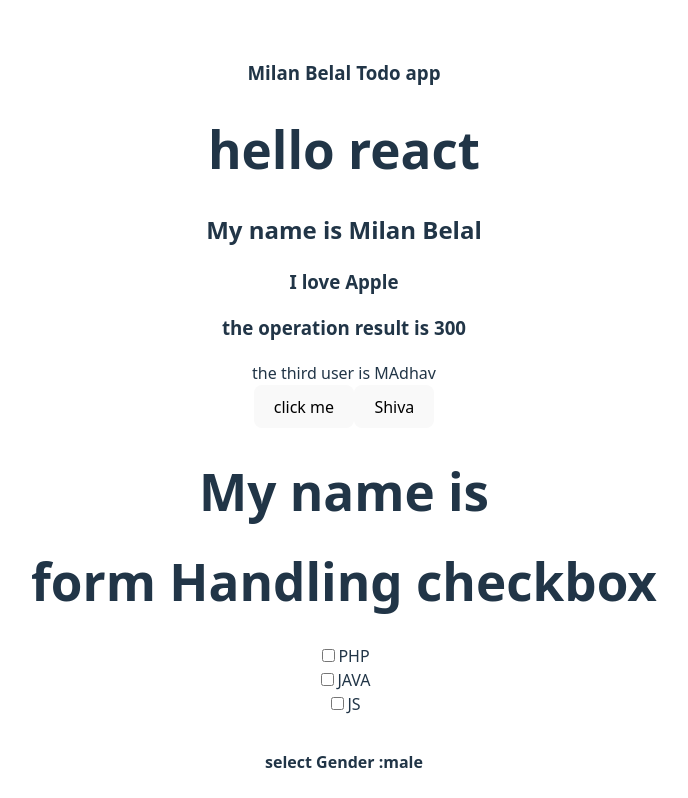
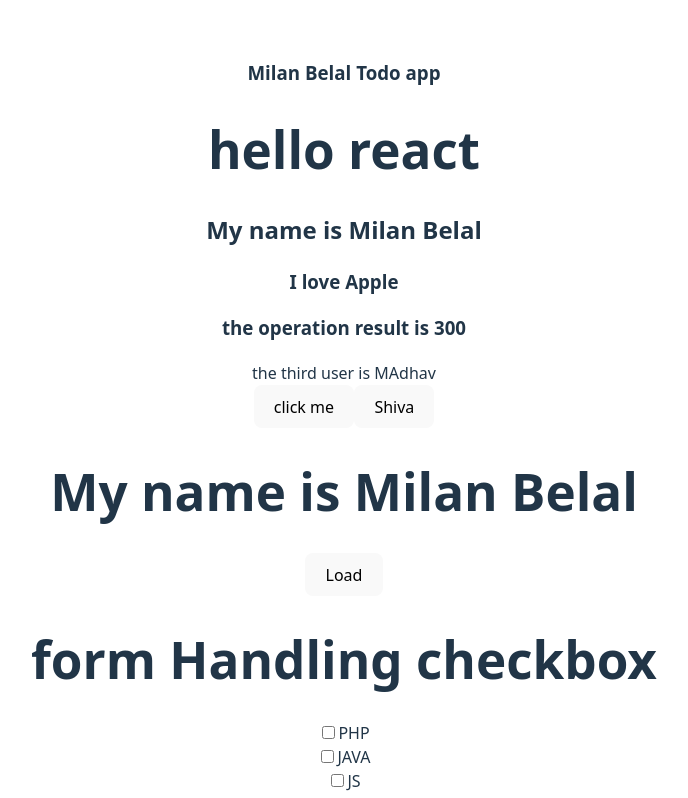
Before and after one commit to Belal172/todo_react, a React (Vite) app: page / in a window 1280 px wide. Shown: the top 798 px of the page, without its empty margins (296-984 px from the left). Built offline with nearby package versions, Linux system fonts and the light colour scheme.

Commit message:
useTransition hook

```diff
--- a/src/User.jsx
+++ b/src/User.jsx
@@ -1,8 +1,23 @@
-function User(u){
+import { useTransition } from "react"
 
-    return(
+function User({ u }) {
+    const [pending, startTransition] = useTransition()
+    const hnadle=()=>{
+ startTransition (async ()=>{
+    await new Promise(response=>setTimeout(response,2000))
+
+   })
+    }
+
+    return (
         <div>
             <h1>My name is {u.userName}</h1>
+            {
+                pending?
+                <img style={{width:'200px'}} src="https://media3.giphy.com/media/v1.Y2lkPTc5MGI3NjExaGJ6ZGIxdjJhczI0eHZ6Y2Z0dHBmNnhiY3o3MmRrdDhlM24xMXFnayZlcD12MV9pbnRlcm5hbF9naWZfYnlfaWQmY3Q9Zw/uIJBFZoOaifHf52MER/giphy.gif" alt="" />
+                :null
+            }
+            <button disabled={pending} onClick={hnadle}>Load</button>
         </div>
     )
 }
```
